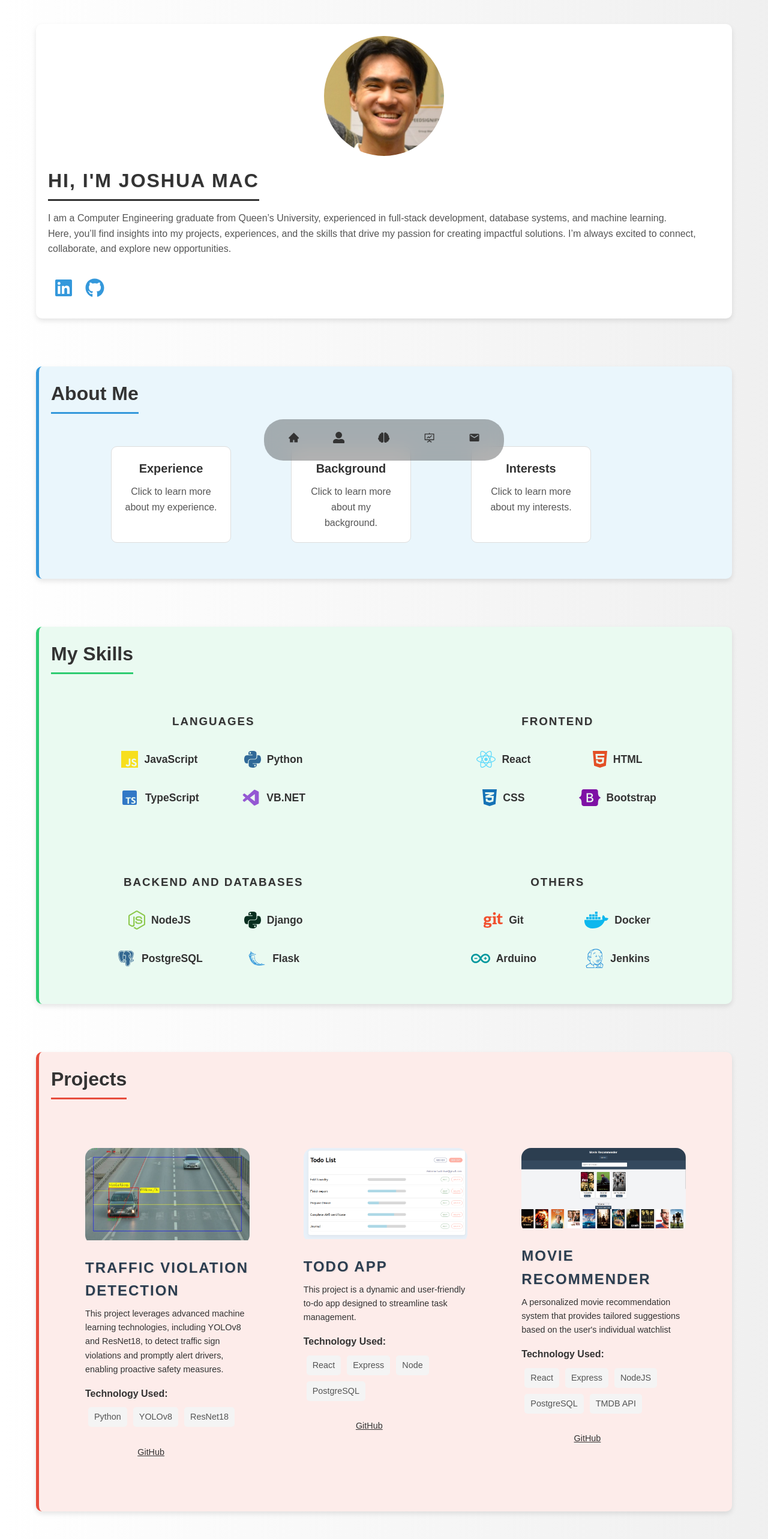
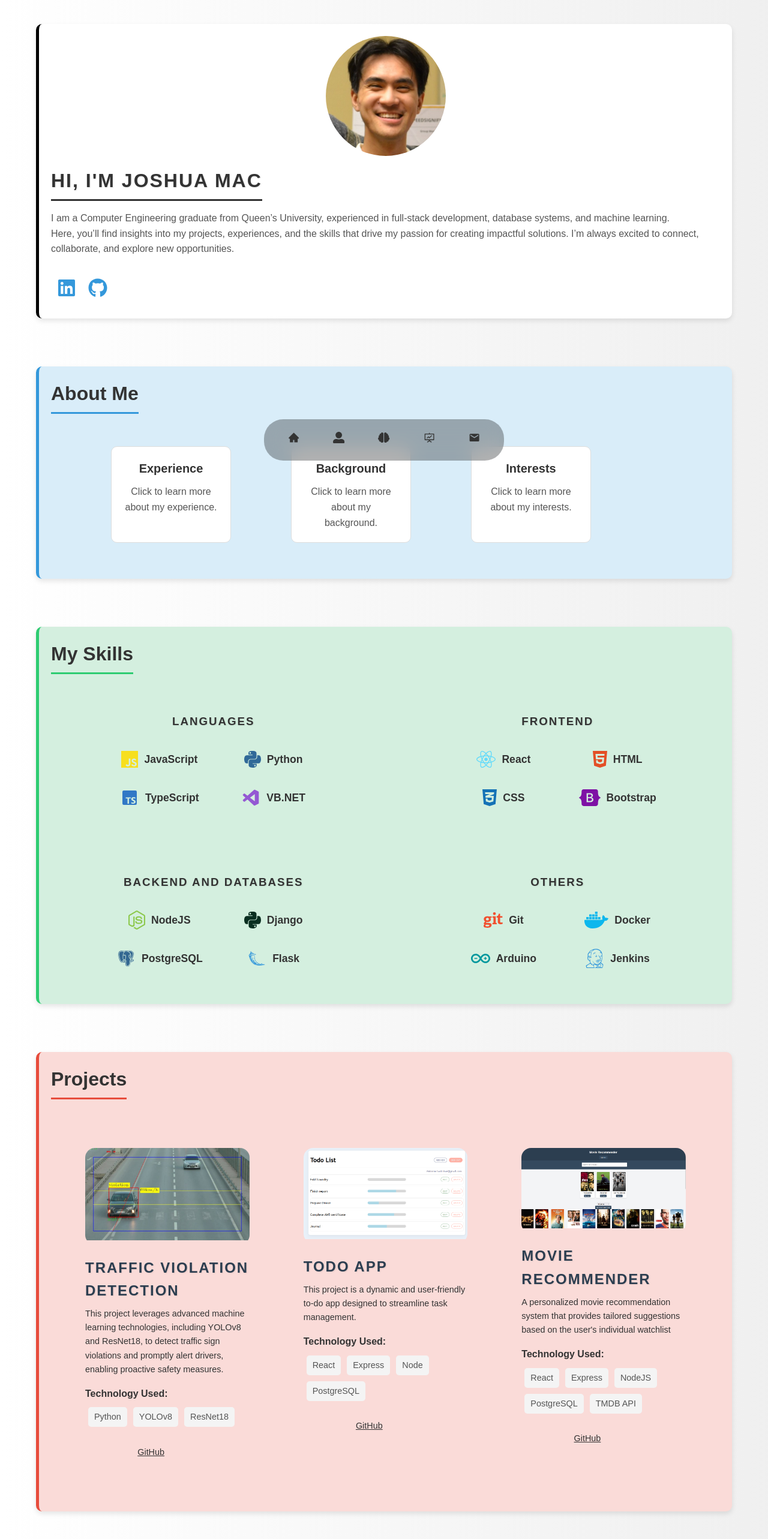
Before and after one commit to MrJayMac/PortfolioWebsite, a React (Create React App) app: page / in a window 1280 px wide. Shown: the top 2566 px of the page at 60% size. Built offline with nearby package versions, Linux system fonts and the light colour scheme.

Commit message:
changing colors of the sections

```diff
--- a/src/index.css
+++ b/src/index.css
@@ -98,22 +98,26 @@ section h1, section h2 {
   margin: 5rem 0;
 }
 
+#home {
+  border-left: 5px solid black;
+}
+
 #about {
   border-left: 5px solid #3498db;
-  background-color: #eaf6fc;
+  background-color: #d9edf9;
 }
 
 #projects {
   border-left: 5px solid #e74c3c;
-  background-color: #fdecea;
+  background-color: #fadbd8;
 }
 
 #skills {
   border-left: 5px solid #2ecc71;
-  background-color: #eafaf1;
+  background-color: #d4efdf;
 }
 
 #contact {
   border-left: 5px solid #9b59b6;
-  background-color: #f4eafc;
+  background-color: #e8daef;
 }
```
